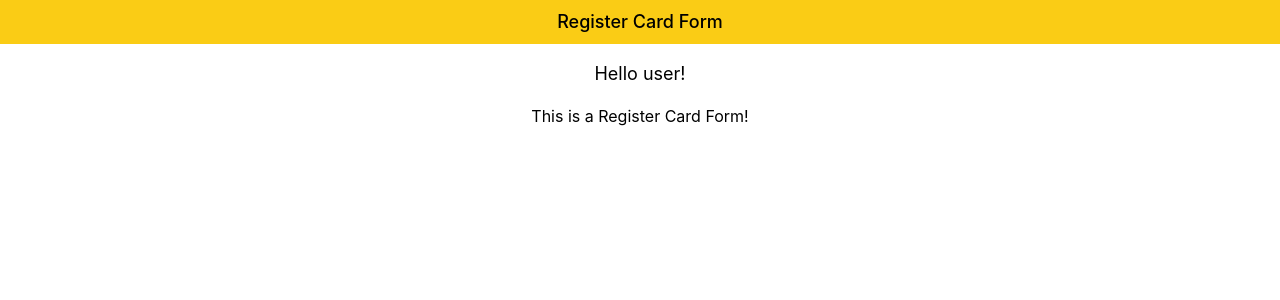
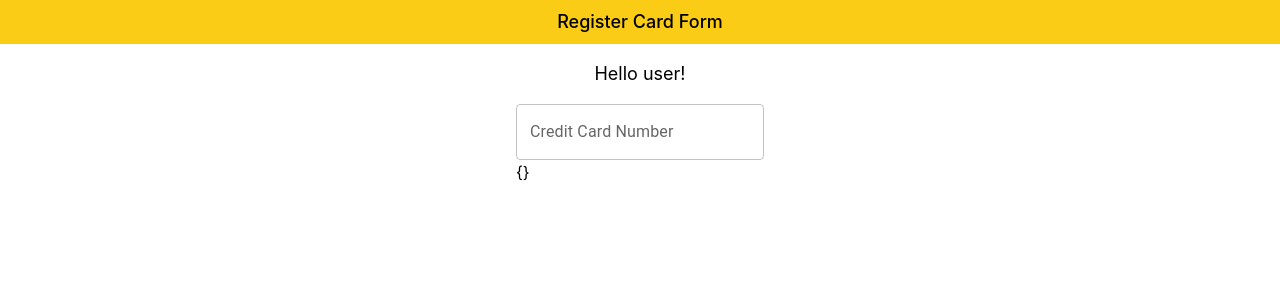
Before and after one commit to cnzlizhong/react-register-card-app, a React (Create React App) app: page / in a window 1280 px wide. Shown: the top 300 px of the page. Built offline with nearby package versions, Linux system fonts and the light colour scheme.

Commit message:
Implement credit card input

```diff
--- a/package.json
+++ b/package.json
@@ -3,6 +3,9 @@
   "version": "0.1.0",
   "private": true,
   "dependencies": {
+    "@emotion/react": "^11.8.2",
+    "@emotion/styled": "^11.8.1",
+    "@mui/material": "^5.5.2",
     "@testing-library/jest-dom": "^5.16.3",
     "@testing-library/react": "^12.1.4",
     "@testing-library/user-event": "^13.5.0",
@@ -12,6 +15,8 @@
     "@types/react-dom": "^17.0.14",
     "react": "^17.0.2",
     "react-dom": "^17.0.2",
+    "react-hook-form": "^7.28.1",
+    "react-number-format": "^4.9.1",
     "react-scripts": "5.0.0",
     "typescript": "^4.6.3",
     "web-vitals": "^2.1.4"
--- /dev/null
+++ b/src/components/RegisterCard/CardNumberInput.tsx
@@ -0,0 +1,51 @@
+import TextField from "@mui/material/TextField";
+import {
+  FieldValues,
+  useController,
+  UseControllerProps,
+} from "react-hook-form";
+import NumberFormat, { NumberFormatValues } from "react-number-format";
+
+// Default validation rules for credit card number.
+const cardNumberRules = {
+  required: "Credit card number cannot be empty",
+  validate: (value: number) =>
+    value.toString().length === 16 ? true : "Invalid card number",
+};
+
+/** Custom input component with mask and validation rules for credit card number. */
+const CardNumberInput = <TFormFields extends FieldValues>(
+  props: UseControllerProps<TFormFields>
+): JSX.Element => {
+  const {
+    field: { onChange, onBlur, name: inputName, ref, value },
+    fieldState: { error },
+  } = useController({
+    ...props,
+    rules: Object.assign(cardNumberRules, props.rules),
+  });
+
+  const handleValueChange = (values: NumberFormatValues) => {
+    onChange(values.floatValue);
+  };
+
+  return (
+    <NumberFormat
+      name={inputName}
+      id={inputName}
+      label="Credit Card Number"
+      onBlur={onBlur}
+      ref={ref}
+      value={value}
+      onValueChange={handleValueChange}
+      displayType="input"
+      type="text"
+      format="#### #### #### ####"
+      error={!!error}
+      helperText={error?.message}
+      customInput={TextField}
+    />
+  );
+};
+
+export default CardNumberInput;
--- a/src/components/RegisterCard/RegisterCard.tsx
+++ b/src/components/RegisterCard/RegisterCard.tsx
@@ -1,10 +1,11 @@
+import { RegisterCardData } from "../../models/RegisterCardData";
 import Header from "../Header";
 import Greeting from "./Greeting";
 import RegisterCardForm from "./RegisterCardForm";
 
 const RegisterCard = () => {
-  const handleSubmit = () => {
-    console.log("submitted!");
+  const handleSubmit = (data: RegisterCardData) => {
+    console.log("submitted!", data);
   };
   return (
     <div className="w-full h-full flex flex-col items-center">
--- a/src/components/RegisterCard/RegisterCardForm.tsx
+++ b/src/components/RegisterCard/RegisterCardForm.tsx
@@ -1,5 +1,26 @@
-const RegisterCardForm = ({onSubmit}: {onSubmit: () => void}) => {
-    return <div>This is a Register Card Form!</div>
+import { useForm } from "react-hook-form";
+import { RegisterCardData } from "../../models/RegisterCardData";
+import CardNumberInput from "./CardNumberInput";
+
+const RegisterCardForm = ({
+  onSubmit,
+}: {
+  onSubmit: (data: RegisterCardData) => void;
+}) => {
+  const {
+    control,
+    watch,
+    handleSubmit,
+  } = useForm<RegisterCardData>({mode: 'onTouched'});
+  const values = watch();
+  return (
+    <div>
+      <form onSubmit={handleSubmit(onSubmit)}>
+	  	  <CardNumberInput<RegisterCardData> control={control} name="cardNumber" />
+      </form>
+      <div>{JSON.stringify(values, undefined, 2)}</div>
+    </div>
+  );
 };
 
 export default RegisterCardForm;
--- /dev/null
+++ b/src/models/RegisterCardData.ts
@@ -0,0 +1,5 @@
+export interface RegisterCardData {
+    cardNumber: number;
+    cvc: number;
+    expiry: string;
+}
```
Also changed, not shown: 1 other file (tests, documents, lock files or other folders).
